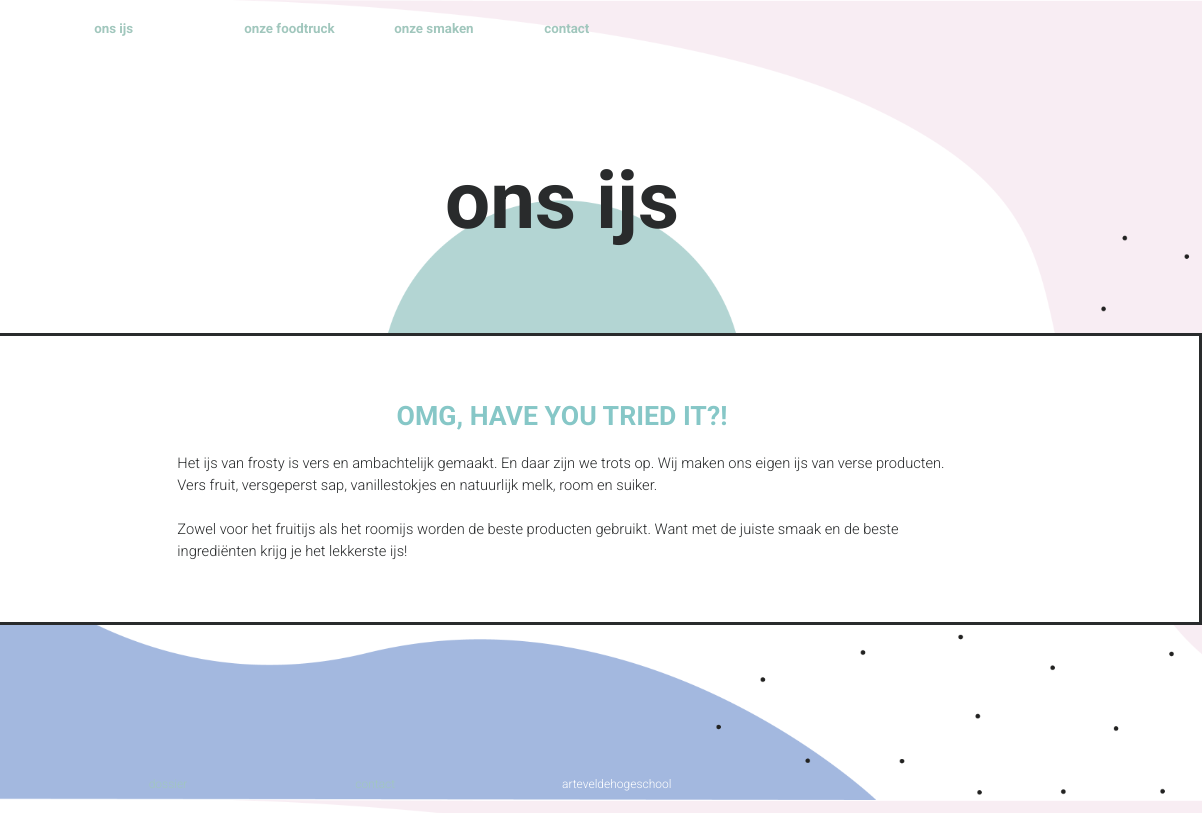
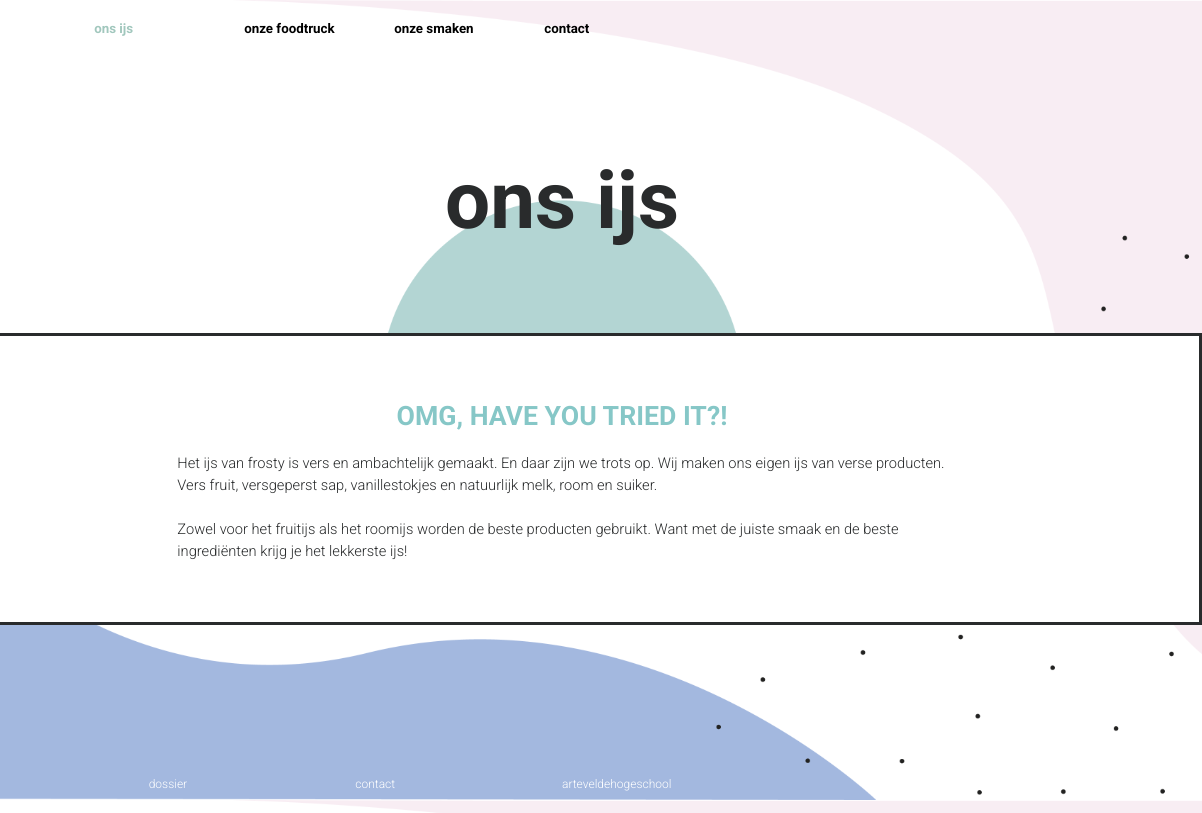
Before and after one commit to ampenina/ampenina.github.io, a plain HTML site: page onsijs.html in a window 1280 px wide. Shown: the full height of the page, 78-1280 px from the left. Drawn offline with nearby package versions, Linux system fonts and the light colour scheme; a script that the page names is missing.

Commit message:
ampenina.github.io

```diff
--- a/css/style.css
+++ b/css/style.css
@@ -145,9 +145,7 @@ footer a:hover, .footer .active a{
     color: #a1c7bd;
 }
 
-a:link {
-    color: rgb(161, 199, 189);
-}
+
 
 .navbar-toggler-icon {
     color:black;
```
